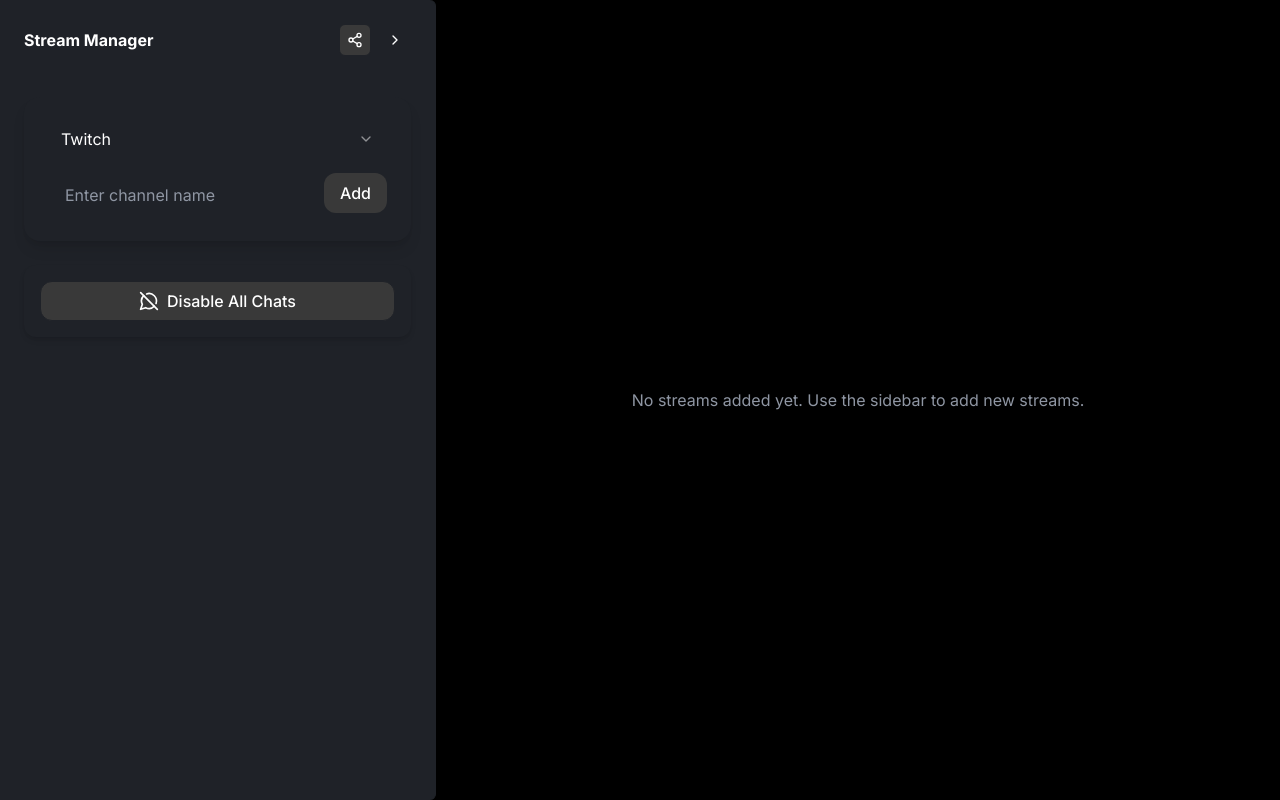
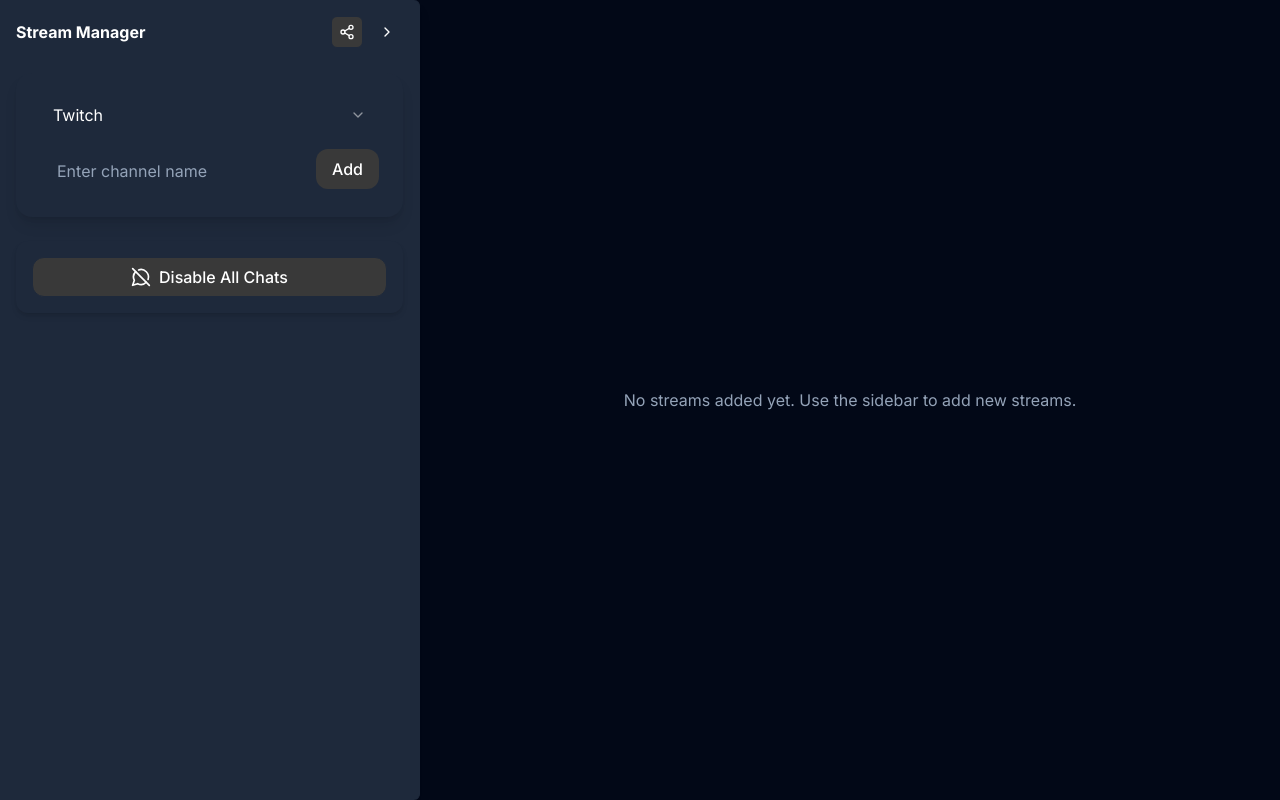
Before and after one commit to BrandonDonnellDesign/multi-stream, a Next.js app: page / in a window 1280 px wide. Built offline with nearby package versions, Linux system fonts and the light colour scheme.

Commit message:
update layout

```diff
--- a/app/globals.css
+++ b/app/globals.css
@@ -108,30 +108,29 @@
 
 @layer base {
     :root {
-        --background: 0 0% 0%;
-        --foreground: 220 14.3% 95.9%;
-        --card: 0 0% 0%;
-        --card-foreground: 220 14.3% 95.9%;
-        --popover: 0 0% 0%;
-        --popover-foreground: 220 14.3% 95.9%;
-        --primary: 220 14.3% 95.9%;
-        --primary-foreground: 0 0% 0%;
-        --secondary: 220 13.9% 13.9%;
-        --secondary-foreground: 220 14.3% 95.9%;
-        --muted: 220 13.9% 13.9%;
-        --muted-foreground: 220 10% 60%;
-        --accent: 262.9 83.3% 57.8%;
-        --accent-foreground: 220 14.3% 95.9%;
+        --background: 222.2 84% 4.9%;
+        --foreground: 210 40% 98%;
+        --card: 222.2 84% 4.9%;
+        --card-foreground: 210 40% 98%;
+        --popover: 222.2 84% 4.9%;
+        --popover-foreground: 210 40% 98%;
+        --primary: 210 40% 98%;
+        --primary-foreground: 222.2 84% 4.9%;
+        --secondary: 217.2 32.6% 17.5%;
+        --secondary-foreground: 210 40% 98%;
+        --muted: 217.2 32.6% 17.5%;
+        --muted-foreground: 215 20.2% 65.1%;
+        --accent: 217.2 32.6% 17.5%;
+        --accent-foreground: 210 40% 98%;
         --destructive: 0 62.8% 30.6%;
-        --destructive-foreground: 220 14.3% 95.9%;
-        --border: 220 13.9% 13.9%;
-        --input: 220 13.9% 13.9%;
-        --ring: 262.9 83.3% 57.8%;
+        --destructive-foreground: 210 40% 98%;
+        --border: 217.2 32.6% 17.5%;
+        --input: 217.2 32.6% 17.5%;
+        --ring: 210 40% 98%;
     }
 }
 @layer base {
-  body {
-    background-color: #000000;
+  body { background-color: #09090b;
   }
   * {
     @apply border-border font-sans;
--- a/components/sidebar/sidebar.tsx
+++ b/components/sidebar/sidebar.tsx
@@ -40,7 +40,7 @@ export function Sidebar({
             isOpen ? "w-auto" : "w-16",
         )}
     >
-        <div className="flex items-center justify-between p-6 border-b border-muted">
+        <div className="flex items-center justify-between p-4 border-b border-muted">
             <h2 className={cn("font-bold text-lg", !isOpen && "hidden")}>
           Stream Manager
         </h2>
@@ -58,9 +58,9 @@ export function Sidebar({
       </div>
 
         {isOpen && (
-            <div className="flex-1 overflow-auto px-6 py-4">
+            <div className="flex-1 overflow-auto px-4 py-2">
                 <StreamForm onAdd={onAddStream} />
-                <div className="mb-4">
+                <div className="mb-2">
                     <ChatControls
                         streams={streams}
                         onToggleAllChats={onToggleAllChats}
```
